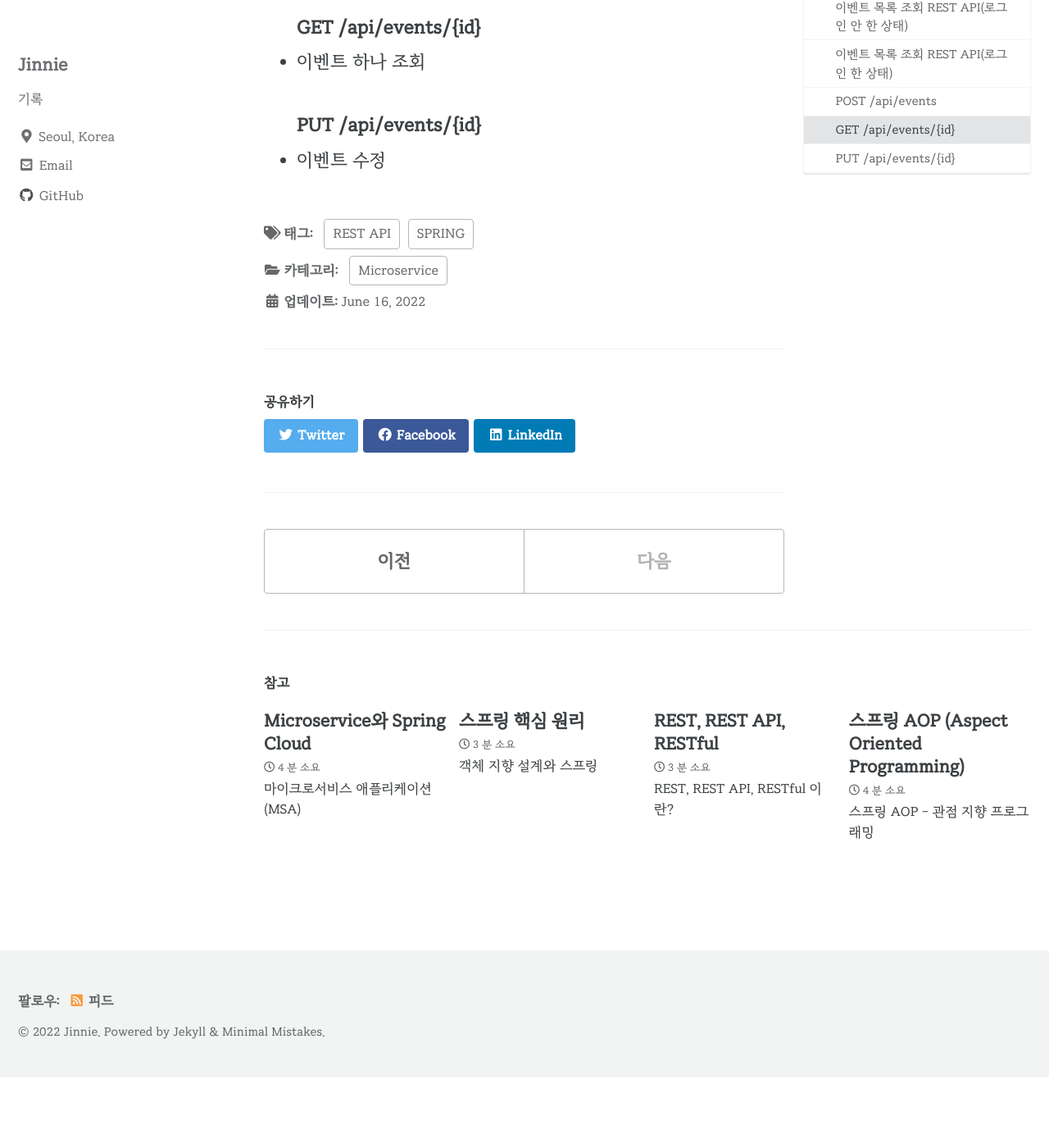
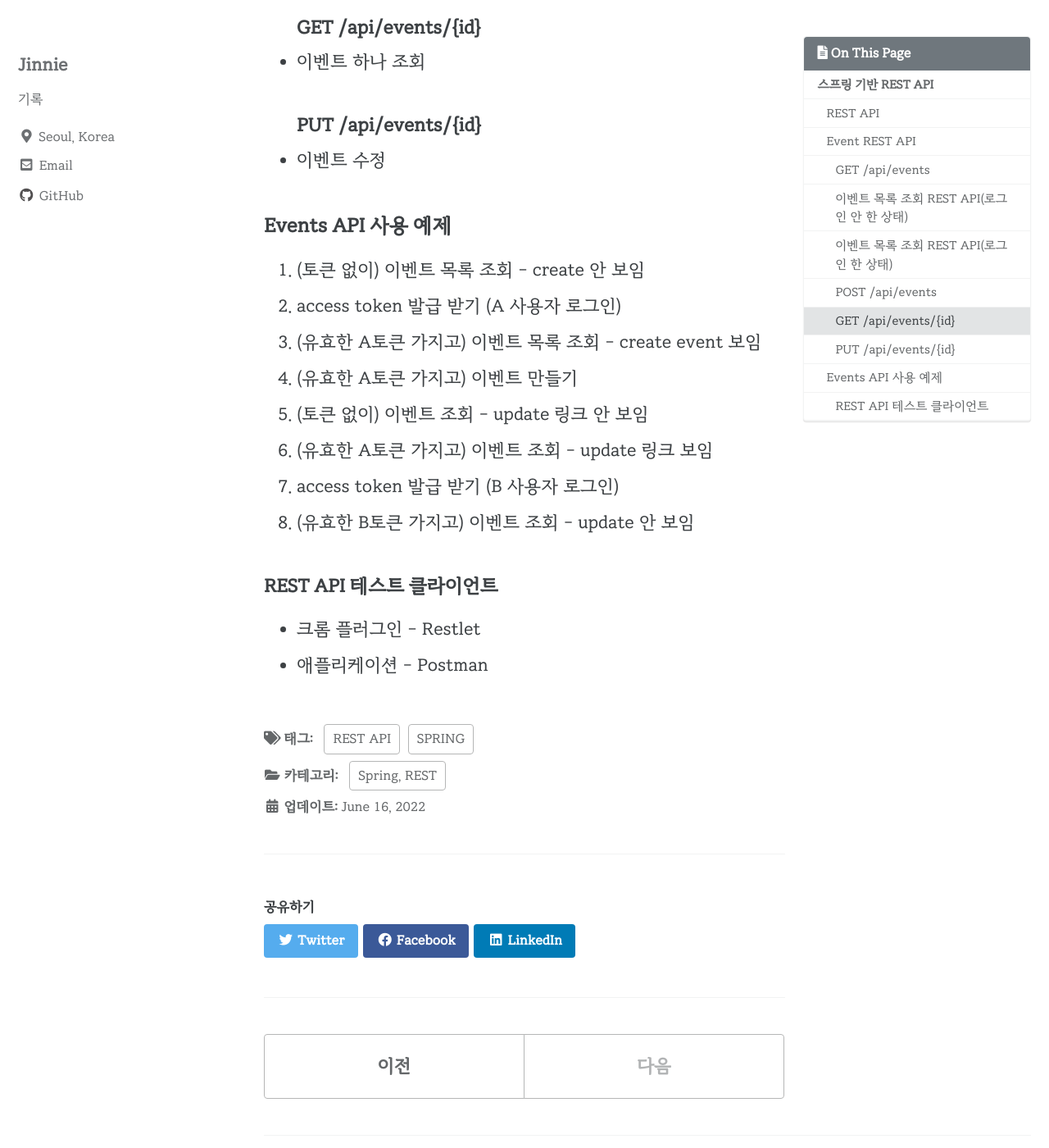
Before and after one commit to jinnie-j/Jinnie-J.github.io, a Jekyll site: the page built from _posts/2022-06-15-rest-api.md, in a window 1280 px wide and 1400 px high, scrolled down 3043 px. Shown: the whole window at 82% size. Built offline with Jekyll 4.4.1, drawn with Linux system fonts in a browser that asks for light colours; cached includes are drawn as plain includes; before the commit the page ends 4357 px from its top, so only the background shows below that.

Commit message:
UPDATE POST

```diff
--- a/_posts/2022-06-15-rest-api.md
+++ b/_posts/2022-06-15-rest-api.md
@@ -3,10 +3,10 @@ title:  "스프링 기반 REST API"
 excerpt: "스프링 기반 REST API 개발"
 
 categories:
-- Microservice
+- Spring, REST
 
 tags:
-- [REST API, SPRING ]
+- [SPRING, REST API]
 
 toc: true
 toc_sticky: true
@@ -75,3 +75,17 @@ last_modified_at: 2022-06-16
 - 이벤트 하나 조회
 #### PUT /api/events/{id}
 - 이벤트 수정
+
+### Events API 사용 예제
+1. (토큰 없이) 이벤트 목록 조회 - create 안 보임
+2. access token 발급 받기 (A 사용자 로그인)
+3. (유효한 A토큰 가지고) 이벤트 목록 조회 - create event 보임
+4. (유효한 A토큰 가지고) 이벤트 만들기
+5. (토큰 없이) 이벤트 조회 - update 링크 안 보임
+6. (유효한 A토큰 가지고) 이벤트 조회 - update 링크 보임
+7. access token 발급 받기 (B 사용자 로그인)
+8. (유효한 B토큰 가지고) 이벤트 조회 - update 안 보임
+
+#### REST API 테스트 클라이언트
+- 크롬 플러그인 - Restlet
+- 애플리케이션 - Postman
```
